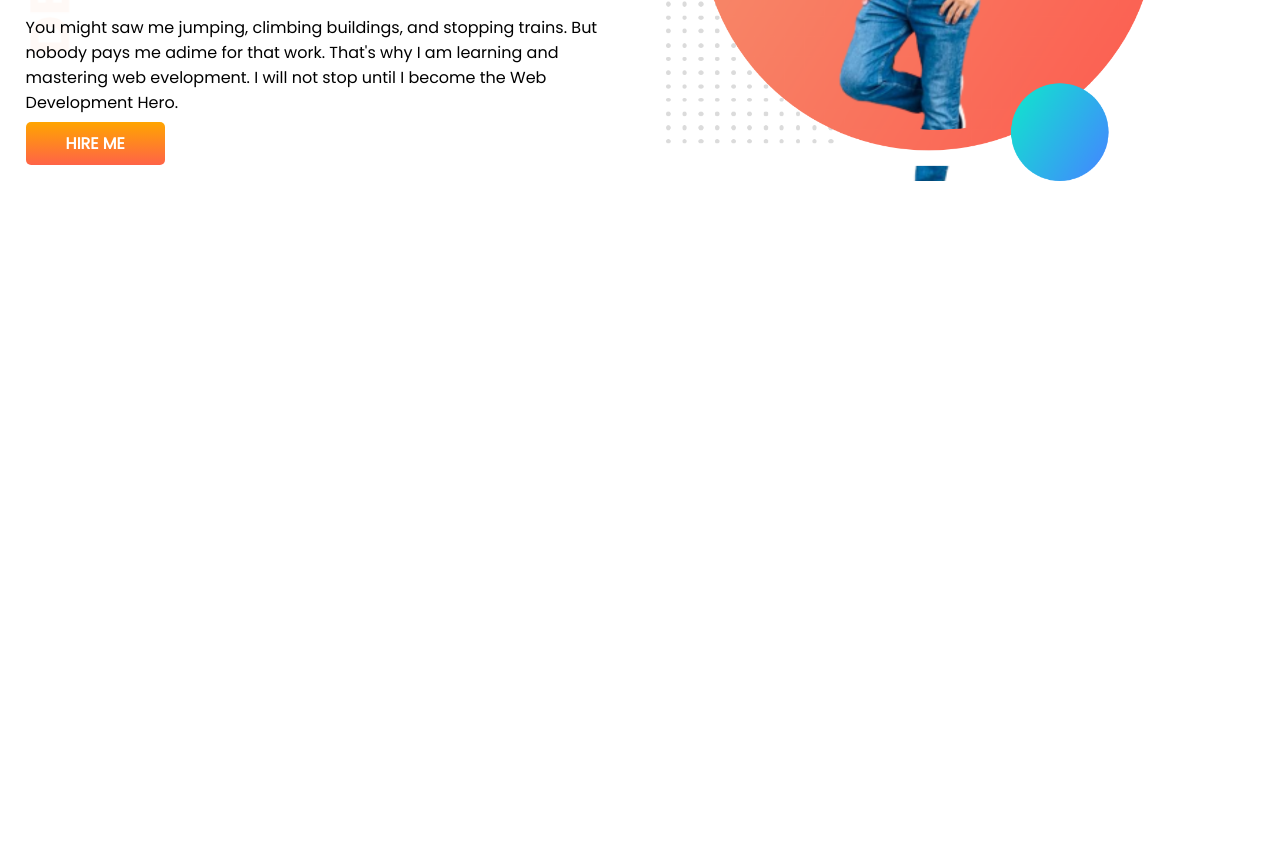
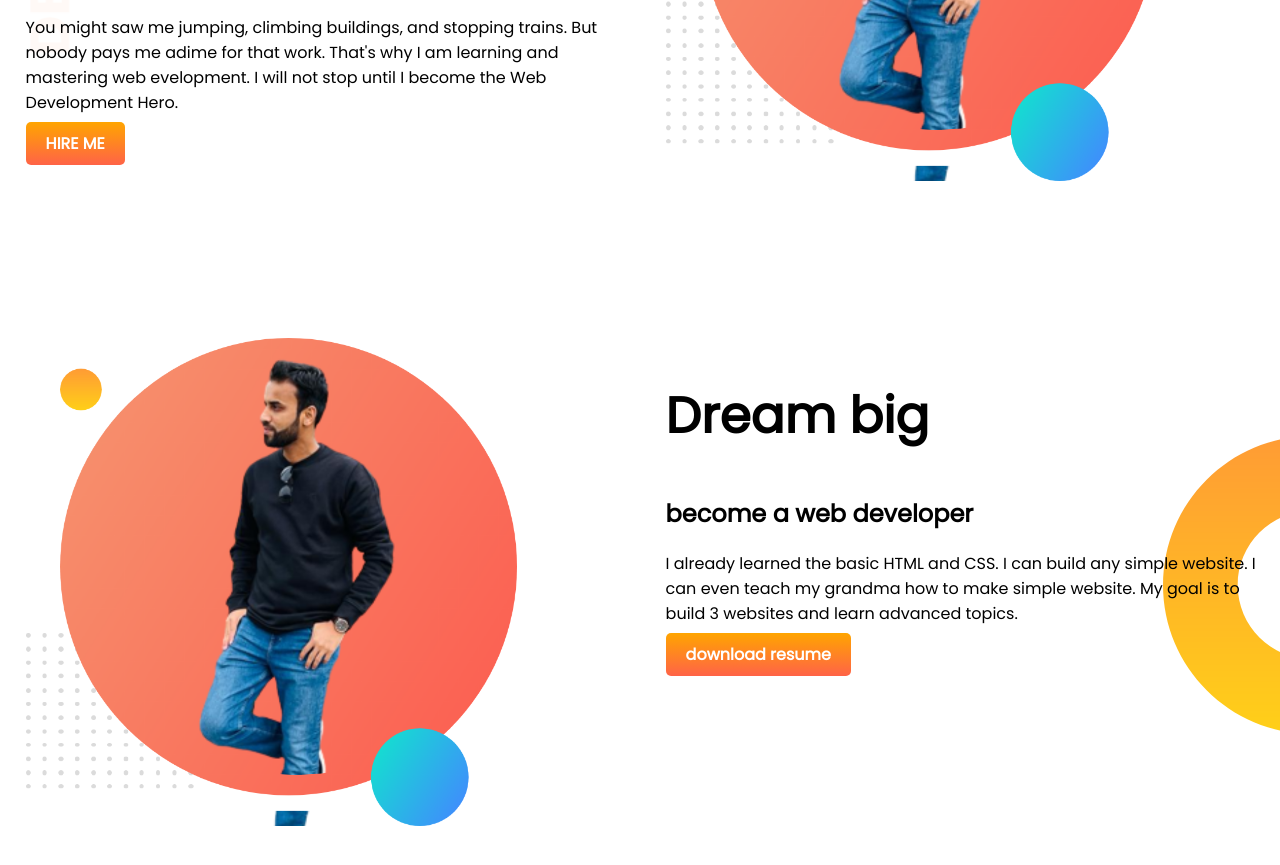
Before and after one commit to mislam5/developer-portfolio, a plain HTML site: page index.html in a window 1280 px wide. Shown: the part 307-1172 px from the top of the page. Before the commit the page ends 800 px from the top, so only its background shows below. Drawn offline with Linux system fonts and the light colour scheme.

Commit message:
new section add

```diff
--- a/index.html
+++ b/index.html
@@ -27,6 +27,18 @@
 <div class="half-width"> <img src="my-bg.png" alt="">
 </div>
  </section>
+ <section class="dream-big">
+              <div class="half-width">
+                            <img src="my-bg.png" alt="">
+              </div>
+              <div class="half-width">
+                            <h1>Dream big</h1>
+                            <h2>become a web developer</h2>
+                            <p>I already learned the basic HTML and CSS. I can build any simple website. I can even teach my grandma how to make simple website. My goal is to build 3 websites and learn advanced topics.</p>
+                            <a class="link-button" target="_blank" href="">download resume</a>
+
+              </div>
+ </section>
 </body>
 
 </html>
--- a/style.css
+++ b/style.css
@@ -13,6 +13,7 @@ font-size: 50px;
 
 section {
               display: flex;
+              margin-bottom: 150px;
 }
 
 .half-width {
@@ -26,7 +27,7 @@ section {
 .link-button{
               text-decoration: none;
               background-image:linear-gradient(orange,tomato);
-              padding: 10px 40px;
+              padding: 10px 20px;
               color:white;
               font-weight: 700;
               border-radius: 5px;
@@ -35,3 +36,8 @@ section {
               background-image: url(images/top-banner.png);
               background-repeat: no-repeat;
 }
+.dream-big{
+              background-image:url(images/dream-bg.png);
+              background-position: right;
+              background-repeat: no-repeat;
+}
```
